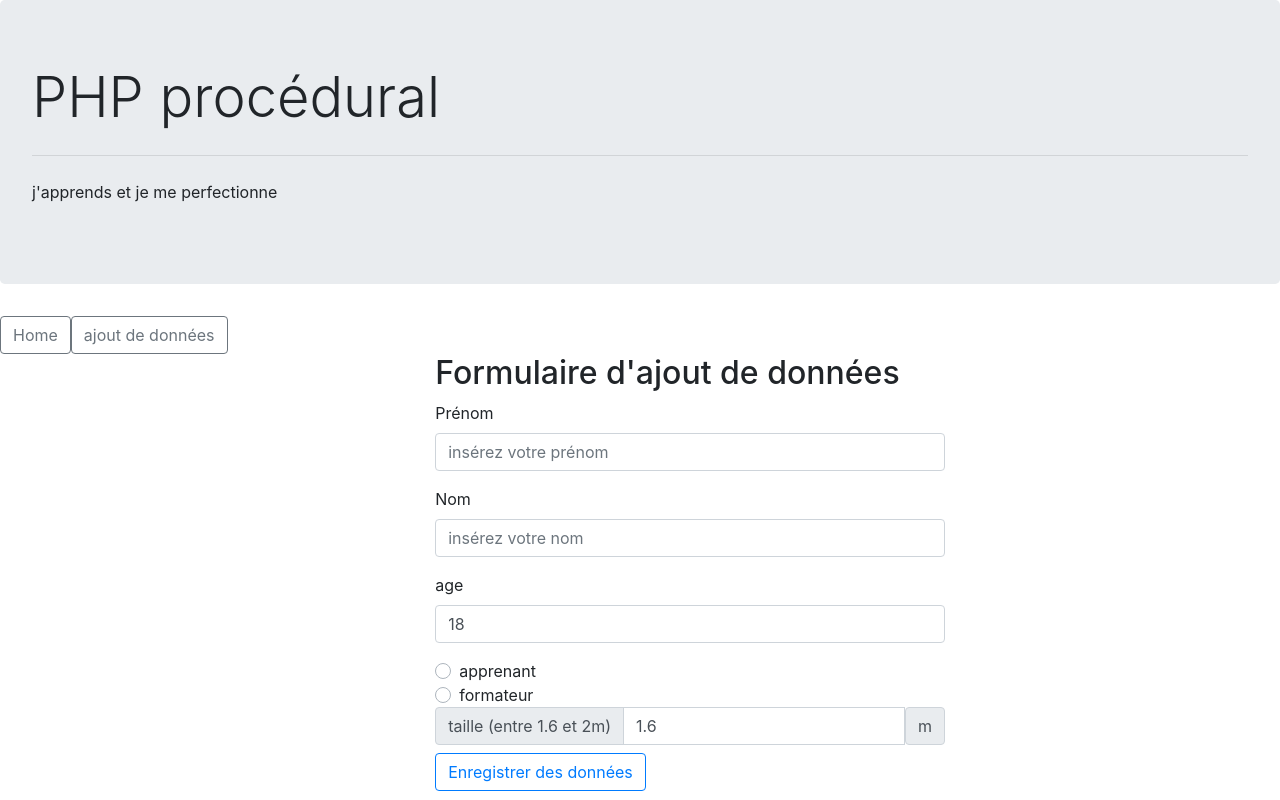
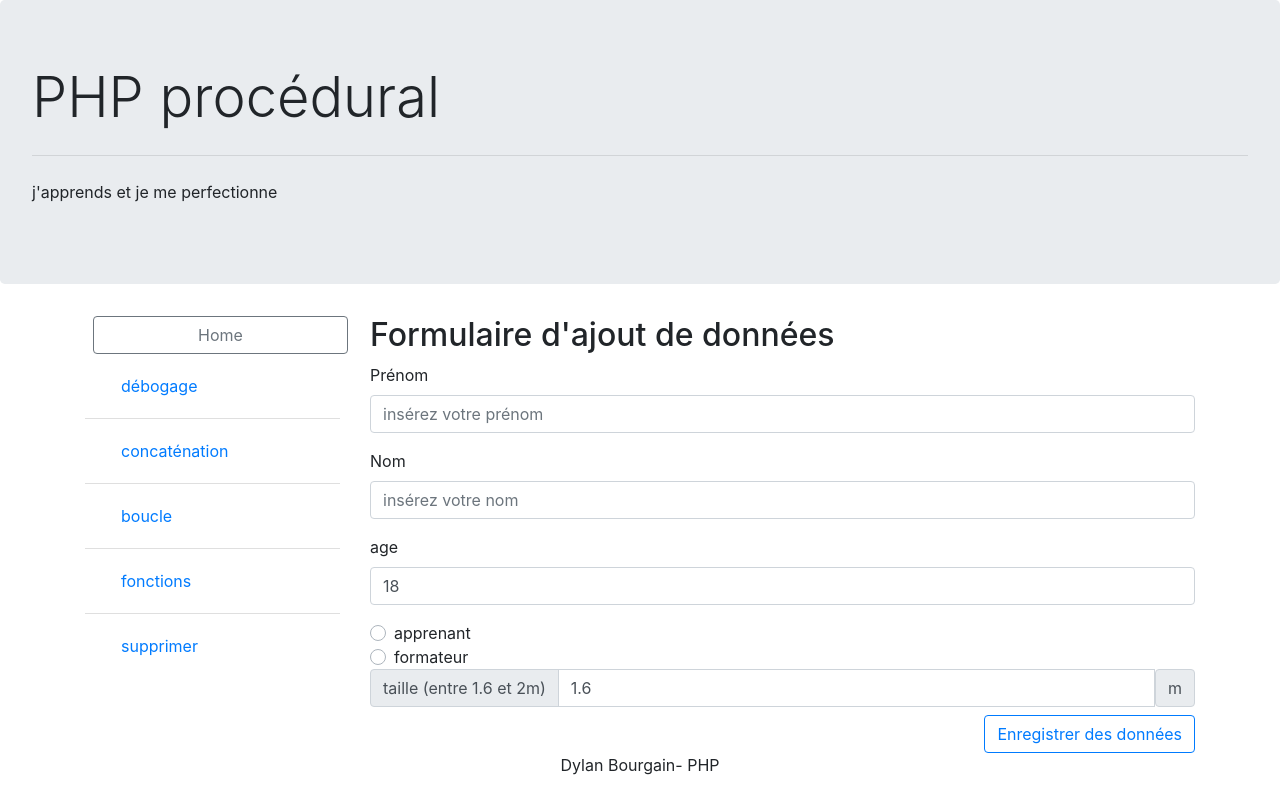
Before and after one commit to BourgainDylan/A06-BouD, a PHP site: page /index.php?add in a window 1280 px wide. Run offline with PHP 8.4, Linux system fonts and the light colour scheme; the visitor is signed in with stand-in values (Sample User, id 1).

Commit message:
second commit

```diff
--- a/includes/footer.inc.html
+++ b/includes/footer.inc.html
@@ -1 +1,5 @@
-<footer class="d-flex justify-content-center"> Dylan Bourgain- PHP </footer>
+<footer > Dylan Bourgain- PHP </footer>
+
+
+</body>
+</html>
--- a/includes/form.inc.html
+++ b/includes/form.inc.html
@@ -1,5 +1,4 @@
 
-      <section class="col-md-9 d-flex justify-content-end">
         <form action="index.php" method="POST" >
           <H2>Formulaire d'ajout de données</H2>
 
@@ -18,7 +17,7 @@
              <!-- AGE -->
              <div class="form-group">
               <label for="formGroupExampleInput2">age</label>
-              <input value="18" name="age" type="text" class="form-control" id="formGroupExampleInput2" placeholder="insérez votre age">
+              <input value="18" name="age" type="number" min="18" max="60" step="1" class="form-control" id="formGroupExampleInput2" placeholder="insérez votre age">
             </div>
 
 
@@ -41,17 +40,17 @@
                   <div class="input-group-text">taille (entre 1.6 et 2m)</div>
 
                 </div>
-                <input name="taille" type="text" class="form-control" value="1.6" id="inlineFormInputGroupUsername2" placeholder="Inserez votre taille">
+                <input  name="taille" type="number" min="1.6" max="2" step="0.01" class="form-control" value="1.6" id="inlineFormInputGroupUsername2" placeholder="Inserez votre taille">
                 <div class="input-group-text">m</div>
               </div>
 
 
             <!-- BUTTON -->
-
+            <div class="d-flex justify-content-end">
             <button type="submit" class="btn btn-outline-primary ">Enregistrer des données</button>
-
+              </div>
           </form>
 
-        </section>
-    </div>
-    </div>
+
+</body>
+</html>
--- a/includes/head.inc.html
+++ b/includes/head.inc.html
@@ -1,5 +1,6 @@
 <!DOCTYPE html>
 <html lang="en">
+
 <head>
     <meta charset="UTF-8">
     <meta name="viewport" content="width=device-width, initial-scale=1.0">
@@ -7,6 +8,3 @@
     <title>Document</title>
 </head>
 <body>
-
-</body>
-</html>
--- a/includes/header.inc.html
+++ b/includes/header.inc.html
@@ -4,6 +4,3 @@
       <hr class="my-4">
       <p>j'apprends et je me perfectionne</p>
     </div>
-
-
-  </div>
--- a/includes/nav.inc.html
+++ b/includes/nav.inc.html
@@ -1,15 +1,8 @@
 
-  <div class="container-fluid">
-    <div class="row ">
-
- <ul class="nav flex-column col-md-3">
-
-
-
-      <a class="nav-link" href="index.php?debogage">débogage</a>
-      <a class="nav-link" href="index.php?concatenation">concaténation</a>
-      <a class="nav-link" href="index.php?boucle">boucle</a>
-      <a class="nav-link" href="index.php?fonction">fonctions</a>
-      <a class="nav-link" href="">supprimer</a>
-
- </ul>
+<ul class="list-group  list-group-flush">
+  <li class="list-group-item "> <a role="button" class="nav-link" href="index.php?debogage">débogage</a></li>
+  <li class="list-group-item">  <a role="button" class="nav-link" href="index.php?concatenation">concaténation</a></li>
+  <li class="list-group-item">  <a role="button"  class="nav-link" href="index.php?boucle">boucle</a></li>
+  <li class="list-group-item"> <a role="button" class="nav-link" href="index.php?fonction">fonctions</a></li>
+  <li class="list-group-item">  <a role="button" class="nav-link" href="index.php?del">supprimer</a></li>
+</ul>
--- a/index.php
+++ b/index.php
@@ -1,17 +1,52 @@
 <?php
 session_start();
+?>
 
-include'includes/head.inc.html';
+<!DOCTYPE html>
+<html lang="en">
 
-include'includes/header.inc.html';
+<head>
+    <meta charset="UTF-8">
+    <meta name="viewport" content="width=device-width, initial-scale=1.0">
+    <link rel="stylesheet" href="https://stackpath.bootstrapcdn.com/bootstrap/4.5.0/css/bootstrap.min.css">
+    <title>Document</title>
+</head>
+
+<body>
+
+    <!-- HEADER -->
+    <div class="jumbotron ">
+        <h1 class="display-4">PHP procédural</h1>
+        <hr class="my-4">
+        <p>j'apprends et je me perfectionne</p>
+    </div>
+
+<div class="container">
+        <div class="row ">
+            <nav class="col-sm-3 ">
+                <a href="index.php" class=" btn-block mx-2 btn btn-outline-secondary ">Home</a>
+
+                <?php
+
+
+            if(isset($_SESSION['table'])){
+
+
+                include'includes/nav.inc.html';
+
+
+            }
 
 
 
-echo'<a href="index.php"  class="btn btn-outline-secondary">Home</a>';
-echo'<a href="index.php?add"   class="btn btn-outline-secondary">ajout de données</a>';
+?>
+            </nav>
+            <section class=" col-sm-9 ">
 
-if( !empty($_SESSION)){
+            <?php
 
+
+            if(!empty($_SESSION)){
 
                 $table=$_SESSION['table'];
 
@@ -19,7 +54,9 @@ if( !empty($_SESSION)){
 
             if(isset($_GET["add"])){
 
+
                 include'includes/form.inc.html';
+
 
             }elseif (!empty($_POST)){
 
@@ -32,80 +69,107 @@ if(isset($_GET["add"])){
                     "taille" => $_POST["taille"]
                     ];
 
-
-  $table=$_SESSION['table'];
-
-
+             $_SESSION['table']=$table;
 
               echo' <h1> les données ont bien été enregistrées </h1> ';
 
 
-}elseif (isset($_SESSION['table']) ){
+                }elseif (isset($_SESSION['table'])){
 
-    include'includes/nav.inc.html';
-
-
-}if (isset($_GET['debogage']) ){
+                        if(isset($_GET['debogage'])){
 
 
                             echo'<h2>Débogage</h2>';
-    echo'</br> </br> </br> ' ;
+                            echo'===> lecture d\'un tableau avec la boucle foreach';
+                            echo'</br> </br>' ;
                             print "<pre>";
                             print_r ($_SESSION['table']);
                             print "</pre>";
+                            echo'</div>';
 
+                        }elseif(isset($_GET['concatenation'])){
 
-}if (isset($_GET['concatenation'])){
-
+                            echo'<div>';
                             echo'<h2>Concaténation</h2>';
+                            echo'</br>  ';
+                            echo' ===> construction d\'une phrase avec le contenu du tableau';
                             echo'</br> </br> ';
-    echo' ===> construction d\'une phrase avec le contenu du tableau';
-    echo'</br> </br> </br>';
                             echo ' '. $_SESSION['table']['Firstname'].' '.   $_SESSION['table']["last_name"].',';
                             echo'</br> </br> ';
                             echo' '.$_SESSION['table']['age'].' ans, je mesure ' . $_SESSION['table']['taille'] .'m et je fais partie de la formation simplon';
-    echo'</br> </br> </br>';
+                            echo'</br> </br> ';
                             echo' ===> construction d\'une phrase après maj du tableau';
                             echo'</br> </br> ';
                             echo ' '. ucwords($_SESSION['table']['Firstname'] ).' '.  strtoupper ( $_SESSION['table']["last_name"]).',';
                             echo'</br> </br> ';
                             echo' '.$_SESSION['table']['age'].' ans, je mesure ' . $_SESSION['table']['taille'] .'m et je fais partie de la formation simplon';
-    echo'</br> </br> </br>';
+                            echo'</br> </br> ';
                             echo' ===> affichage d\'une virgule à la place du point pour la taille';
                             echo'</br> </br> ';
                             echo' ' .str_replace('.', ',', $_SESSION['table']['age'].' ans, je mesure ' .   $_SESSION['table']['taille']  .'m et je fais partie de la formation simplon' ).' ';
+                           echo'</div>';
+
+                        }elseif(isset($_GET['boucle'])){
+                            echo'<div>';
+                            echo'<h2> Boucle </h2>';
+                            echo'</br>';
+                            echo'===> lecture d\'un tableau avec la boucle foreach';
+                            echo'</br></br>';
+                        foreach( $table as $key => $value){
+                            echo' à la ligne n 0 correspond la clé '.$key.' et content '.$value.'</br>';
+                        }
+
+                            echo'</div>';
+                        }elseif (isset($_GET['fonction'])){
+                            echo'<div>';
+
+
+                            echo'<h2> fonction </h2> </br>';
+
+                            echo' ===> j\'utilise ma fonctione readtable() </br>
+                            </br>';
+
+                            function readtable($table) {
+                            foreach( $table as $key => $value){
+
+                                echo' à la ligne n 0 correspond la clé '.$key.' et content '.$value.'</br>';
+
+                            }
+
+                            }
+
+                            readtable($table);
+
+                            }elseif( isset ($_GET['del'])){
 
 
 
+                                echo'<h1>les données ont bien été supprimées </h1>';
+                                session_destroy();
+
                                 }
-
-if(isset($_GET['boucle']) ){
-
-echo'<h2> Boucle </h2>';
-    var_dump($table);
-
 
                 }
 
 
+                else{
 
-if(isset($_GET['fonction']) ){
-
-    echo'<h2> fonction </h2>';
-
-
+                    echo'<a href="index.php?add" type="button" class="btn btn-primary">Ajouter des données</a>';
 
                 }
 
 
+            ?>
+
+            </section>
+
+        </div>
+        </div>
 
 
-
-// include'includes/form.inc.html';
-// include'includes/footer.inc.html';
+    <footer class="d-flex justify-content-center"> Dylan Bourgain- PHP </footer>
 
 
+</body>
 
-
-
-?>
+</html>
```
Also changed, not shown: index.html (deleted, +0 -80 lines). Lines whose indentation alone changed are shown as unchanged.
